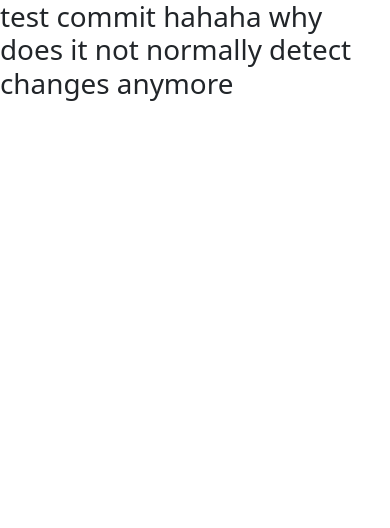
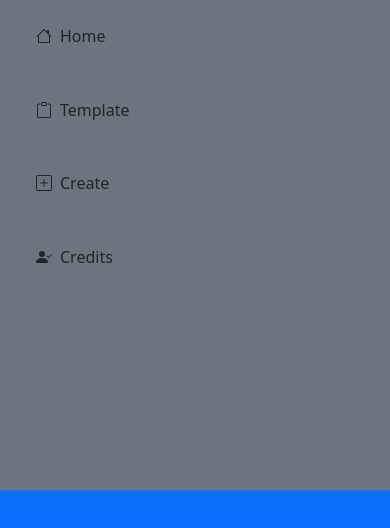
Before and after one commit to CenturyOrb/Tier-List-Maker, a plain HTML site: page src/index.html in a window 390 px wide. Drawn offline with nearby package versions, Linux system fonts and the light colour scheme.

Commit message:
Created Sidenav
+ created sidenav
- problems with mobile where the sidenav is huge vertically

```diff
--- a/src/custom.css
+++ b/src/custom.css
@@ -0,0 +1,4 @@
+/* General */
+p {
+  margin-bottom: 0px;
+}
--- a/src/index.html
+++ b/src/index.html
@@ -11,7 +11,42 @@
 
   <title>Tier List</title>
 </head>
-<body>
-  <h1>test commit hahaha why does it not normally detect changes anymore</h1>
+<body class="vh-100">
+  <div class="container-fluid h-100">
+    <div class="row h-100">
+      <div class="col-lg-2 bg-secondary">
+        <ul class="sidenav ms-4 mt-4 h-50 list-unstyled d-flex flex-column justify-content-between">
+          <li class="d-flex align-items-center">
+            <svg xmlns="http://www.w3.org/2000/svg" width="16" height="16" fill="currentColor" class="bi bi-house" viewBox="0 0 16 16">
+              <path d="M8.707 1.5a1 1 0 0 0-1.414 0L.646 8.146a.5.5 0 0 0 .708.708L2 8.207V13.5A1.5 1.5 0 0 0 3.5 15h9a1.5 1.5 0 0 0 1.5-1.5V8.207l.646.647a.5.5 0 0 0 .708-.708L13 5.793V2.5a.5.5 0 0 0-.5-.5h-1a.5.5 0 0 0-.5.5v1.293zM13 7.207V13.5a.5.5 0 0 1-.5.5h-9a.5.5 0 0 1-.5-.5V7.207l5-5z"/>
+            </svg>
+            <p class="ms-2">Home</p>
+          </li>
+          <li class="d-flex align-items-center">
+            <svg xmlns="http://www.w3.org/2000/svg" width="16" height="16" fill="currentColor" class="bi bi-clipboard" viewBox="0 0 16 16">
+              <path d="M4 1.5H3a2 2 0 0 0-2 2V14a2 2 0 0 0 2 2h10a2 2 0 0 0 2-2V3.5a2 2 0 0 0-2-2h-1v1h1a1 1 0 0 1 1 1V14a1 1 0 0 1-1 1H3a1 1 0 0 1-1-1V3.5a1 1 0 0 1 1-1h1z"/>
+              <path d="M9.5 1a.5.5 0 0 1 .5.5v1a.5.5 0 0 1-.5.5h-3a.5.5 0 0 1-.5-.5v-1a.5.5 0 0 1 .5-.5zm-3-1A1.5 1.5 0 0 0 5 1.5v1A1.5 1.5 0 0 0 6.5 4h3A1.5 1.5 0 0 0 11 2.5v-1A1.5 1.5 0 0 0 9.5 0z"/>
+            </svg>
+            <p class="ms-2">Template</p>
+          </li>
+          <li class="d-flex align-items-center">
+            <svg xmlns="http://www.w3.org/2000/svg" width="16" height="16" fill="currentColor" class="bi bi-plus-square" viewBox="0 0 16 16">
+              <path d="M14 1a1 1 0 0 1 1 1v12a1 1 0 0 1-1 1H2a1 1 0 0 1-1-1V2a1 1 0 0 1 1-1zM2 0a2 2 0 0 0-2 2v12a2 2 0 0 0 2 2h12a2 2 0 0 0 2-2V2a2 2 0 0 0-2-2z"/>
+              <path d="M8 4a.5.5 0 0 1 .5.5v3h3a.5.5 0 0 1 0 1h-3v3a.5.5 0 0 1-1 0v-3h-3a.5.5 0 0 1 0-1h3v-3A.5.5 0 0 1 8 4"/>
+            </svg>
+            <p class="ms-2">Create</p>
+          </li>
+          <li class="d-flex align-items-center">
+            <svg xmlns="http://www.w3.org/2000/svg" width="16" height="16" fill="currentColor" class="bi bi-person-check-fill" viewBox="0 0 16 16">
+              <path fill-rule="evenodd" d="M15.854 5.146a.5.5 0 0 1 0 .708l-3 3a.5.5 0 0 1-.708 0l-1.5-1.5a.5.5 0 0 1 .708-.708L12.5 7.793l2.646-2.647a.5.5 0 0 1 .708 0"/>
+              <path d="M1 14s-1 0-1-1 1-4 6-4 6 3 6 4-1 1-1 1zm5-6a3 3 0 1 0 0-6 3 3 0 0 0 0 6"/>
+            </svg>
+            <p class="ms-2">Credits</p>
+          </li>
+        </ul>
+      </div>
+      <main class="main bg-primary col-lg"></main>
+    </div>
+  </div>
 </body>
 </html>
```
